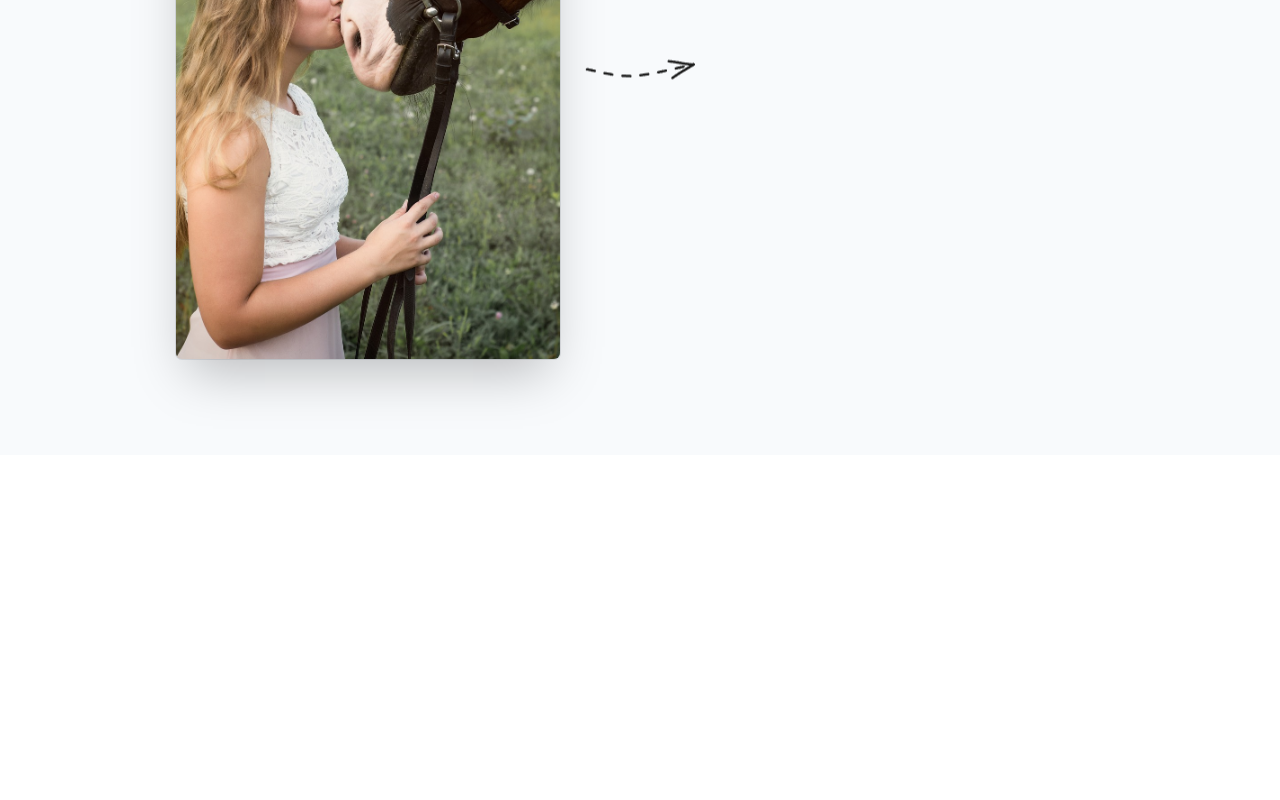
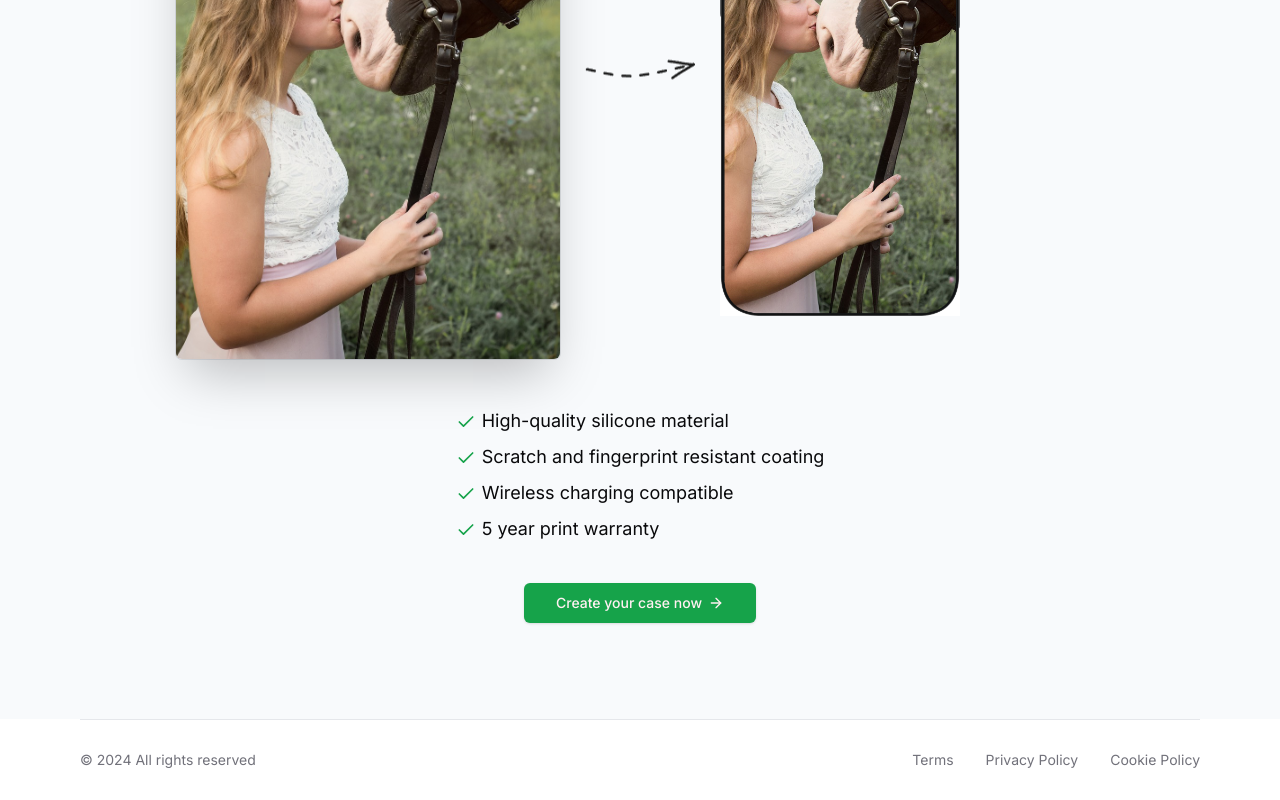
Before and after one commit to ZeberMVP/casecobra, a Next.js app: page / in a window 1280 px wide. Shown: the part 3124-3924 px from the top of the page. Before the commit the page ends 3579 px from the top, so only its background shows below. Built offline with nearby package versions, Linux system fonts and the light colour scheme; no server answers.

Commit message:
finished landing page

```diff
--- a/src/app/layout.tsx
+++ b/src/app/layout.tsx
@@ -2,6 +2,7 @@ import type { Metadata } from "next";
 import { Inter } from "next/font/google";
 import "./globals.css";
 import Navbar from "@/components/Navbar";
+import Footer from "@/components/Footer";
 
 const inter = Inter({ subsets: ["latin"] });
 
@@ -20,6 +21,7 @@ export default function RootLayout({
       <body className={inter.className}>
         <Navbar />
         {children}
+        <Footer />
       </body>
     </html>
   );
--- a/src/app/page.tsx
+++ b/src/app/page.tsx
@@ -2,8 +2,10 @@ import MaxWidthWrapper from "@/components/MaxWidthWrapper";
 import Phone from "@/components/Phone";
 import Reviews from "@/components/Reviews";
 import { Icons } from "@/components/icons";
-import { Check, Star } from "lucide-react";
+import { buttonVariants } from "@/components/ui/button";
+import { ArrowRight, Check, Star } from "lucide-react";
 import Image from "next/image";
+import Link from "next/link";
 
 export default function Home() {
   return (
@@ -236,8 +238,41 @@ export default function Home() {
                   className="h-full w-full rounded-md bg-white object-cover shadow-2xl ring-1 ring-gray-900/10"
                 />
               </div>
+
+              <Phone className="w-60" imgSrc="/horse_phone.jpg" />
             </div>
           </div>
+
+          <ul className="mx-auto mt-12 w-fit max-w-prose space-y-2 sm:text-lg">
+            <li className="w-fit">
+              <Check className="mr-1.5 inline h-5 w-5 shrink-0 text-green-600" />
+              High-quality silicone material
+            </li>
+            <li className="w-fit">
+              <Check className="mr-1.5 inline h-5 w-5 shrink-0 text-green-600" />
+              Scratch and fingerprint resistant coating
+            </li>
+            <li className="w-fit">
+              <Check className="mr-1.5 inline h-5 w-5 shrink-0 text-green-600" />
+              Wireless charging compatible
+            </li>
+            <li className="w-fit">
+              <Check className="mr-1.5 inline h-5 w-5 shrink-0 text-green-600" />
+              5 year print warranty
+            </li>
+
+            <div className="flex justify-center">
+              <Link
+                href="/configure/upload"
+                className={buttonVariants({
+                  size: "lg",
+                  className: "mx-auto mt-8",
+                })}
+              >
+                Create your case now <ArrowRight className="ml-1.5 h-4 w-4" />
+              </Link>
+            </div>
+          </ul>
         </MaxWidthWrapper>
       </section>
     </div>
--- /dev/null
+++ b/src/components/Footer.tsx
@@ -0,0 +1,45 @@
+import Link from "next/link";
+import MaxWidthWrapper from "./MaxWidthWrapper";
+
+const Footer = () => {
+  return (
+    <footer className="relative h-20 bg-white">
+      <MaxWidthWrapper>
+        <div className="border-t border-gray-200" />
+
+        <div className="flex h-full flex-col items-center justify-center md:flex-row md:justify-between">
+          <div className="md-text-left pb-2 text-center md:pb-0">
+            <p className="text-sm text-muted-foreground">
+              &copy; {new Date().getFullYear()} All rights reserved
+            </p>
+          </div>
+
+          <div className="flex items-center justify-center">
+            <div className="flex space-x-8">
+              <Link
+                href="#"
+                className="text-sm text-muted-foreground hover:text-gray-600"
+              >
+                Terms
+              </Link>
+              <Link
+                href="#"
+                className="text-sm text-muted-foreground hover:text-gray-600"
+              >
+                Privacy Policy
+              </Link>
+              <Link
+                href="#"
+                className="text-sm text-muted-foreground hover:text-gray-600"
+              >
+                Cookie Policy
+              </Link>
+            </div>
+          </div>
+        </div>
+      </MaxWidthWrapper>
+    </footer>
+  );
+};
+
+export default Footer;
```
